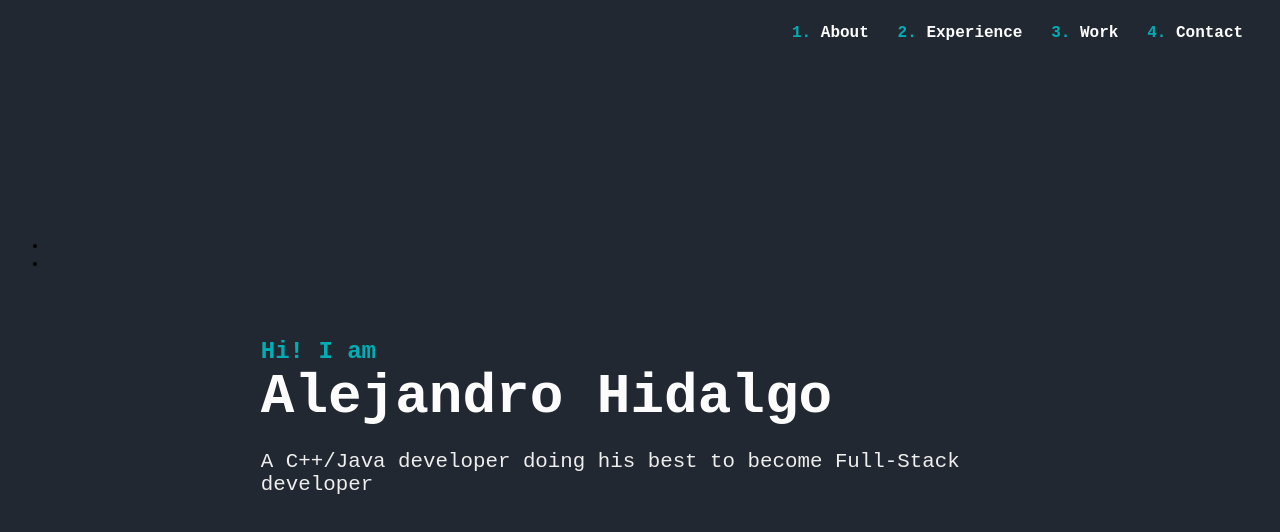
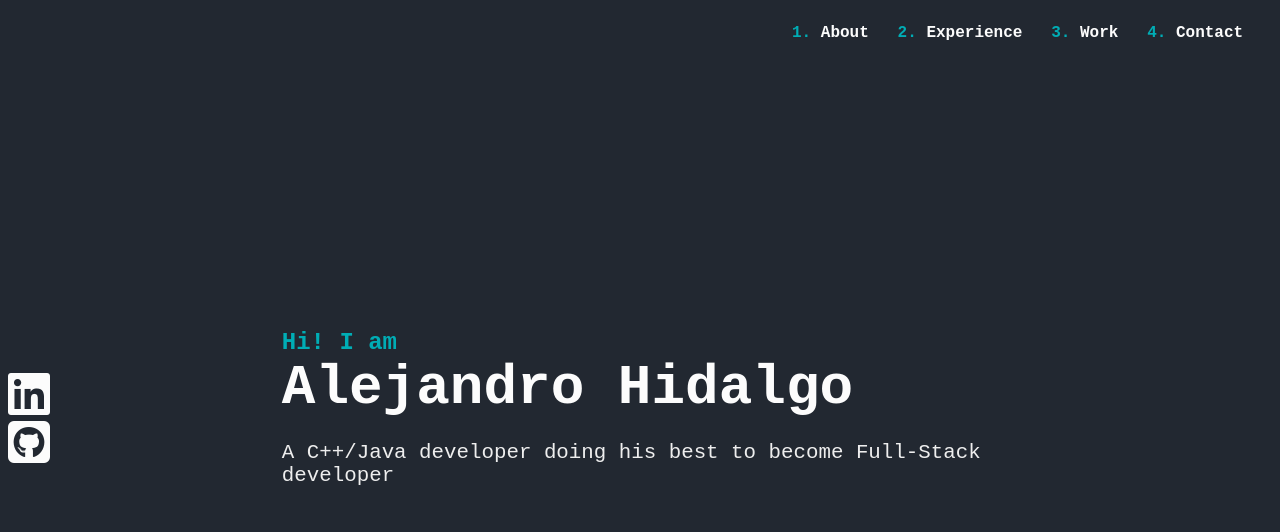
Before and after one commit to 23alex09/portfolio, a plain HTML site: page index.html in a window 1280 px wide. Drawn offline with Linux system fonts and the light colour scheme.

Commit message:
add side links for social media

```diff
--- a/index.html
+++ b/index.html
@@ -6,6 +6,7 @@
     <meta http-equiv="X-UA-Compatible" content="IE=edge">
     <meta name="viewport" content="width=device-width, initial-scale=1.0">
     <link href="resources/css/index.css" type="text/css" rel="stylesheet">
+    <script src="https://kit.fontawesome.com/9a36b111eb.js" crossorigin="anonymous"></script>
     <title>AH | Full-Stack Developer</title>
 </head>
 
@@ -25,20 +26,20 @@
             </nav>
         </header>
         <main>
+
             <section id="presentation-container">
+                <nav id="social-links-container">
+                    <a class="link" href="https://www.linkedin.com/in/alejandro-hidalgo-acu%C3%B1a-6709a01aa/"><i
+                            class='fab fa-linkedin' style='font-size:3rem'></i></a>
+                    <a class="link" href="https://github.com/23alex09"><i class='fab fa-github-square'
+                            style='font-size:3rem;'></i></a>
+                </nav>
                 <div id="presentation">
                     <h2 class="introduction">Hi! I am</h2>
                     <h1 class="name">Alejandro Hidalgo</h1>
                     <p>A C++/Java developer doing his best to become Full-Stack developer</p>
                 </div>
-                <nav id="social-links-container">
-                    <ul id="social-links">
-                        <li class="link-container"><a class="link"><img id="linkedin"></a></li>
-                        <li class="link-container"><a class="link"><img id="github"></a></li>
-                    </ul>
-                </nav>
             </section>
-
         </main>
     </div>
 </body>
--- a/resources/css/index.css
+++ b/resources/css/index.css
@@ -15,7 +15,11 @@ header {
 }
 
 .link {
-    color: #FCFCFC
+    color: #FCFCFC;
+}
+
+.link:hover {
+    color: #e0e0e0;
 }
 
 .header-links {
@@ -28,13 +32,13 @@ header {
 
 #presentation-container {
     height: 90vh;
+    display: flex;
+    align-items: center;
 }
 
 #presentation {
     width: 60%;
     margin: auto;
-    position: relative;
-    top: 35vh;
 }
 
 .introduction {
@@ -52,3 +56,10 @@ header {
     color: #EEEEEE;
     font-size: 1.3rem;
 }
+
+#social-links-container {
+    display: flex;
+    flex-direction: column;
+    width: fit-content;
+
+}
```
Also changed, not shown: 1 other file.
